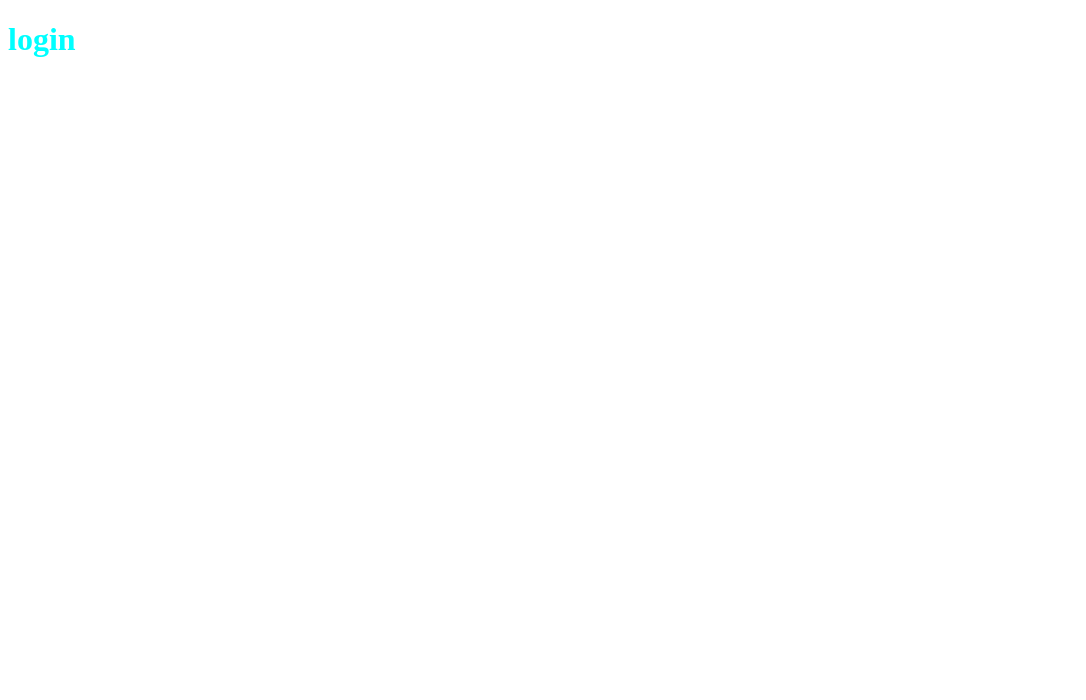
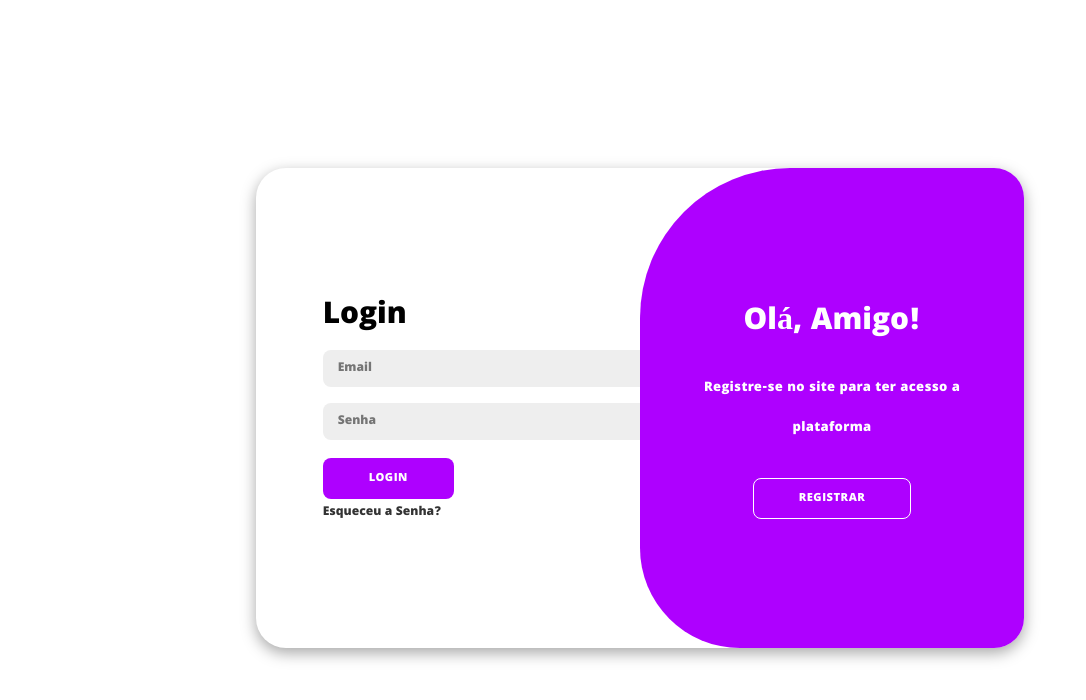
Before and after one commit to Santos-Guilherme/SportMatchFront, a React (Vite) app: page /login in a window 1280 px wide. Shown: the top 700 px of the page, without its empty margins (0-1086 px from the left). Built offline with nearby package versions, Linux system fonts and the light colour scheme.

Commit message:
Pagina de Login

```diff
--- a/src/App.jsx
+++ b/src/App.jsx
@@ -1,4 +1,5 @@
 import './App.scss'
+
 
 function App() {
   return (
--- a/src/main.jsx
+++ b/src/main.jsx
@@ -3,6 +3,7 @@ import { StrictMode } from 'react'
 import { createRoot } from 'react-dom/client'
 import Login from './pages/Login'
 import App from './App'
+import './styles/fonts.css';
 
 
 
--- a/src/pages/Login/index.jsx
+++ b/src/pages/Login/index.jsx
@@ -1,10 +1,58 @@
+import React, { useState } from 'react';
 import './index.scss';
 
 
 export default function Login() {
-    return (
-      <div>
-        <h1>login</h1>
+  const [active, setActive] = useState(false);
+
+  const handleToggle = () => {
+    setActive(!active);
+  };
+
+  return (
+    <div className='Login'>
+      <div className={`container ${active ? 'active' : ''}`} id="container">
+        <div className="form-container sign-up">
+          <form>
+            <h1>Registrar</h1>
+            <input type="text" placeholder="Usuário" />
+            <input type="email" placeholder="Email" />
+            <input type="password" placeholder="Senha" />
+            <button type="button">Registrar</button>
+          </form>
+        </div>
+
+        <div className="form-container sign-in">
+          <form>
+            <h1>Login</h1>
+            <input type="email" placeholder="Email" />
+            <input type="password" placeholder="Senha" />
+            <button type="button">Login</button>
+            <br>
+            </br>
+            <a href="#">Esqueceu a Senha?</a>
+          </form>
+        </div>
+
+        <div className="toggle-container">
+          <div className="toggle">
+            <div className="toggle-panel toggle-left">
+              <h1>Bem Vindo, de Volta!</h1>
+              <p>Entre na sua conta</p>
+              <button className="hidden" onClick={handleToggle}>
+                Login
+              </button>
+            </div>
+            <div className="toggle-panel toggle-right">
+              <h1>Olá, Amigo!</h1>
+              <p>Registre-se no site para ter acesso a plataforma</p>
+              <button className="hidden" onClick={handleToggle}>
+                Registrar
+              </button>
+            </div>
+          </div>
+        </div>
       </div>
-    )
-  }
+    </div>
+  );
+}
--- a/src/pages/Login/index.scss
+++ b/src/pages/Login/index.scss
@@ -1,3 +1,205 @@
-h1 {
-    color: aqua;
-}
+.Login {
+    display: flex;
+    flex-direction: column;
+    justify-content: center;
+    align-items: center;
+    height: 100vh;
+
+    * {
+      margin: 0;
+      padding: 0;
+      box-sizing: border-box;
+      font-family: 'Khula-ExtraBold';
+    }
+
+    body {
+      background-color: #c9d6ff;
+      background: linear-gradient(to right, #e2e2e2, #c9d6ff);
+      display: flex;
+      align-items: center;
+      justify-content: center;
+      flex-direction: column;
+      height: 100vh;
+    }
+
+    .container {
+      background-color: #fff;
+      border-radius: 30px;
+      box-shadow: 0 5px 15px rgba(0, 0, 0, 0.35);
+      position: relative;
+      overflow: hidden;
+      width: 768px;
+      max-width: 100%;
+      min-height: 480px;
+      transition: all 0.6s ease-in-out;
+      display: flex;
+      justify-content: center; /* Centraliza horizontalmente */
+      align-items: center;     /* Centraliza verticalmente */
+    }
+
+    .container p {
+      font-size: 14px;
+      line-height: 40px;
+      letter-spacing: 0.3px;
+      margin: 20px 0;
+    }
+
+
+    .container a {
+      color: #333;
+      font-size: 13px;
+      text-decoration: none;
+      margin: 15px 0 10px;
+    }
+
+    .container button {
+      background-color: #AE00FF;
+      color: #fff;
+      font-size: 12px;
+      padding: 10px 45px;
+      border: 1px solid transparent;
+      border-radius: 8px;
+      font-weight: 600;
+      letter-spacing: 0.5px;
+      text-transform: uppercase;
+      margin-top: 10px;
+      cursor: pointer;
+
+
+      &.hidden {
+        background-color: transparent;
+        border-color: #fff;
+      }
+    }
+
+    .container input {
+      background-color: #eee;
+      border: none;
+      margin: 8px 0;
+      padding: 8px 15px;
+      font-size: 13px;
+      border-radius: 8px;
+      width: 100%;
+      outline: none;
+
+    }
+
+    .form-container {
+      position: absolute;
+      top: 0;
+      height: 100%;
+      transition: all 0.6s ease-in-out;
+      display: flex;
+      justify-content: center;
+      align-items: center;
+      width: 100%; /* Para ocupar a largura total */
+    }
+
+    .sign-in {
+      left: 0;
+      width: 92%;
+      z-index: 2;
+      display: flex;
+      justify-content: center;
+      align-items: center; /* Alinha o conteúdo verticalmente */
+    }
+
+    .container.active .sign-in {
+      transform: translateX(100%);
+    }
+
+    .sign-up {
+      left: 0;
+      width: 52%;
+      opacity: 0;
+      z-index: 1;
+      display: flex;
+      justify-content: center;
+      align-items: center; /* Alinha o conteúdo verticalmente */
+    }
+
+    .container.active .sign-up {
+      transform: translateX(100%);
+      opacity: 1;
+      z-index: 5;
+      animation: move 0.6s;
+    }
+
+    @keyframes move {
+      0%,
+      49.99% {
+        opacity: 0;
+        z-index: 1;
+      }
+
+      50%,
+      100% {
+        opacity: 1;
+        z-index: 5;
+      }
+    }
+
+    .toggle-container {
+      position: absolute;
+      top: 0;
+      left: 50%;
+      width: 50%;
+      height: 100%;
+      overflow: hidden;
+      transition: all 0.6s ease-in-out;
+      border-radius: 150px 0 0 100px;
+      z-index: 1000;
+    }
+
+    .container.active .toggle-container {
+      transform: translateX(-100%);
+      border-radius: 0 150px 100px 0;
+    }
+
+    .toggle {
+      background-color: #AE00FF;
+      background: linear-gradient(to right, #AE00FF, #AE00FF);
+      color: #fff;
+      position: relative;
+      left: -100%;
+      height: 100%;
+      width: 200%;
+      transform: translateX(0);
+      transition: all 0.6s ease-in-out;
+    }
+
+    .container.active .toggle {
+      transform: translateX(50%);
+    }
+
+    .toggle-panel {
+      position: absolute;
+      width: 50%;
+      height: 100%;
+      display: flex;
+      align-items: center;
+      justify-content: center;
+      flex-direction: column;
+      padding: 0 30px;
+      text-align: center;
+      top: 0;
+      transition: all 0.6s ease-in-out;
+    }
+
+    .toggle-left {
+      transform: translateX(-200%);
+    }
+
+    .container.active .toggle-left {
+      transform: translateX(0);
+    }
+
+    .toggle-right {
+      right: 0;
+      transform: translateX(0);
+    }
+
+    .container.active .toggle-right {
+      transform: translateX(200%);
+    }
+  }
```
